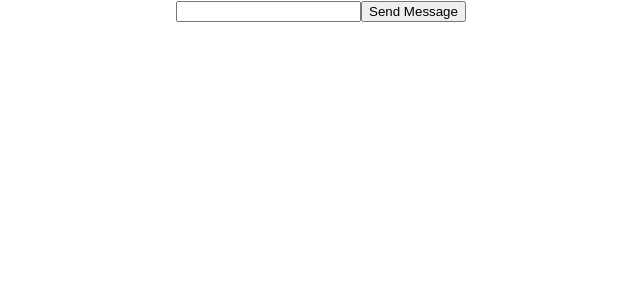
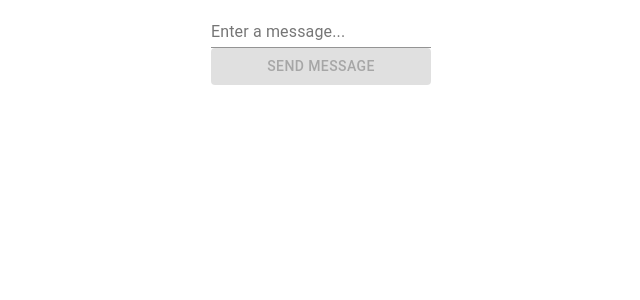
Before and after one commit to zaimeali/Messenger-Clone, a React (Create React App) app: page / in a window 1280 px wide. Shown: the top 300 px of the page, without its empty margins (319-959 px from the left). Built offline with nearby package versions, Linux system fonts and the light colour scheme.

Commit message:
Material Button and Input added

```diff
--- a/package.json
+++ b/package.json
@@ -3,6 +3,7 @@
   "version": "0.1.0",
   "private": true,
   "dependencies": {
+    "@material-ui/core": "^4.11.0",
     "@testing-library/jest-dom": "^4.2.4",
     "@testing-library/react": "^9.5.0",
     "@testing-library/user-event": "^7.2.1",
--- a/src/App.js
+++ b/src/App.js
@@ -1,5 +1,7 @@
 import React, { useState } from 'react';
 import './App.css';
+
+import { Button, FormControl, Input, InputLabel } from '@material-ui/core';
 
 function App() {
 
@@ -7,14 +9,28 @@ function App() {
   const [messages, setMessages] = useState([]);
 
   const sendMessage = (event) => {
+    event.preventDefault();
     setMessages([...messages, input]);
     setInput("");
   }
 
   return (
     <div className="App">
-      <input value={ input } onChange={(event) => setInput(event.target.value)} />
-      <button onClick={ sendMessage }>Send Message</button>
+      <FormControl onSubmit={ sendMessage }>
+        <InputLabel>Enter a message...</InputLabel>
+        <Input
+          value={ input }
+          onChange={(event) => setInput(event.target.value)}
+        />
+        <Button
+          color="primary"
+          variant="contained"
+          type="submit"
+          disabled={ !input }
+        >
+          Send Message
+        </Button>
+      </FormControl>
       {/* <p>{ input }</p> */}
       {/* <p>{ messages }</p> */}
 
```
Also changed, not shown: 1 other file (tests, documents, lock files or other folders).
